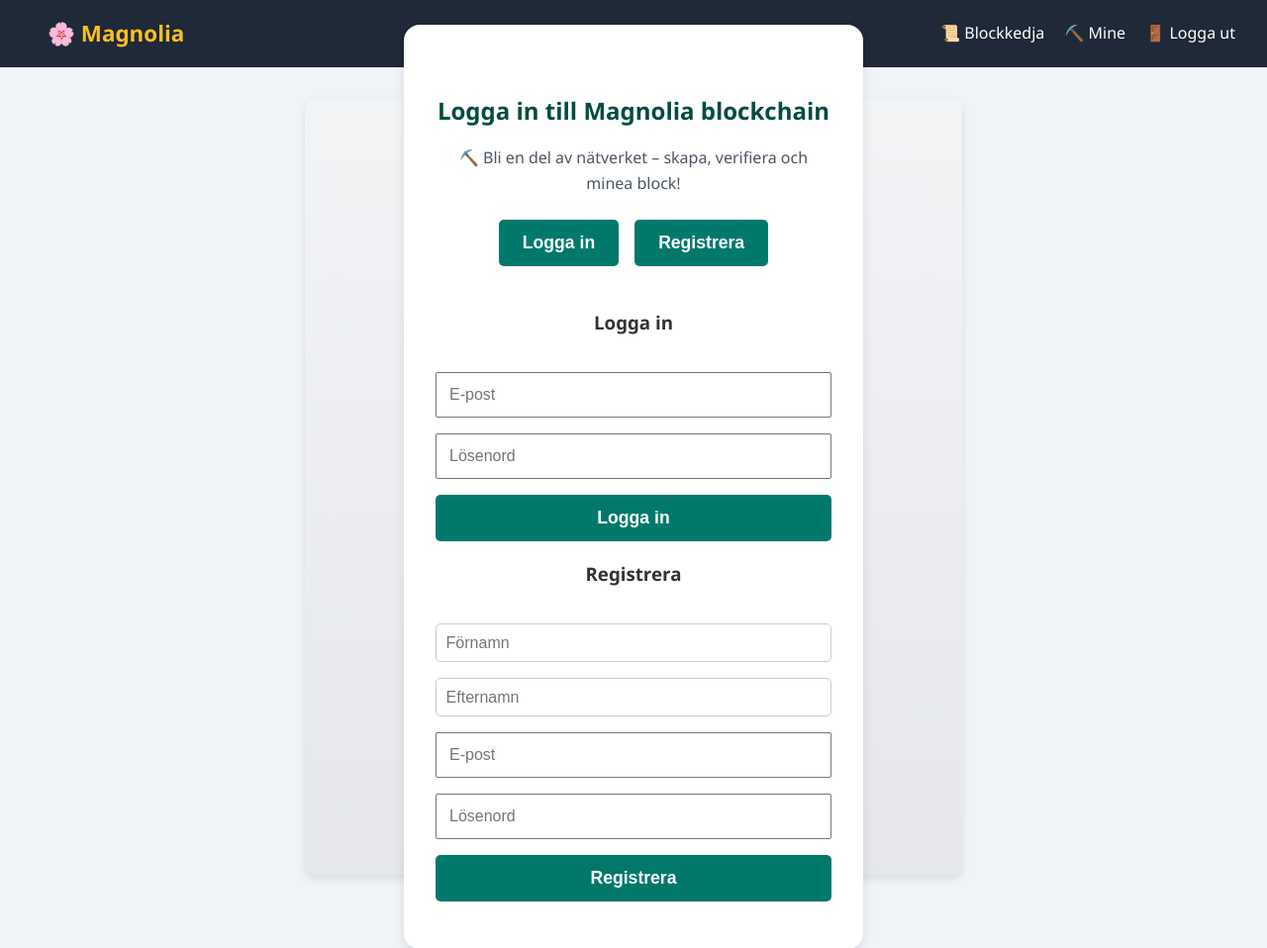
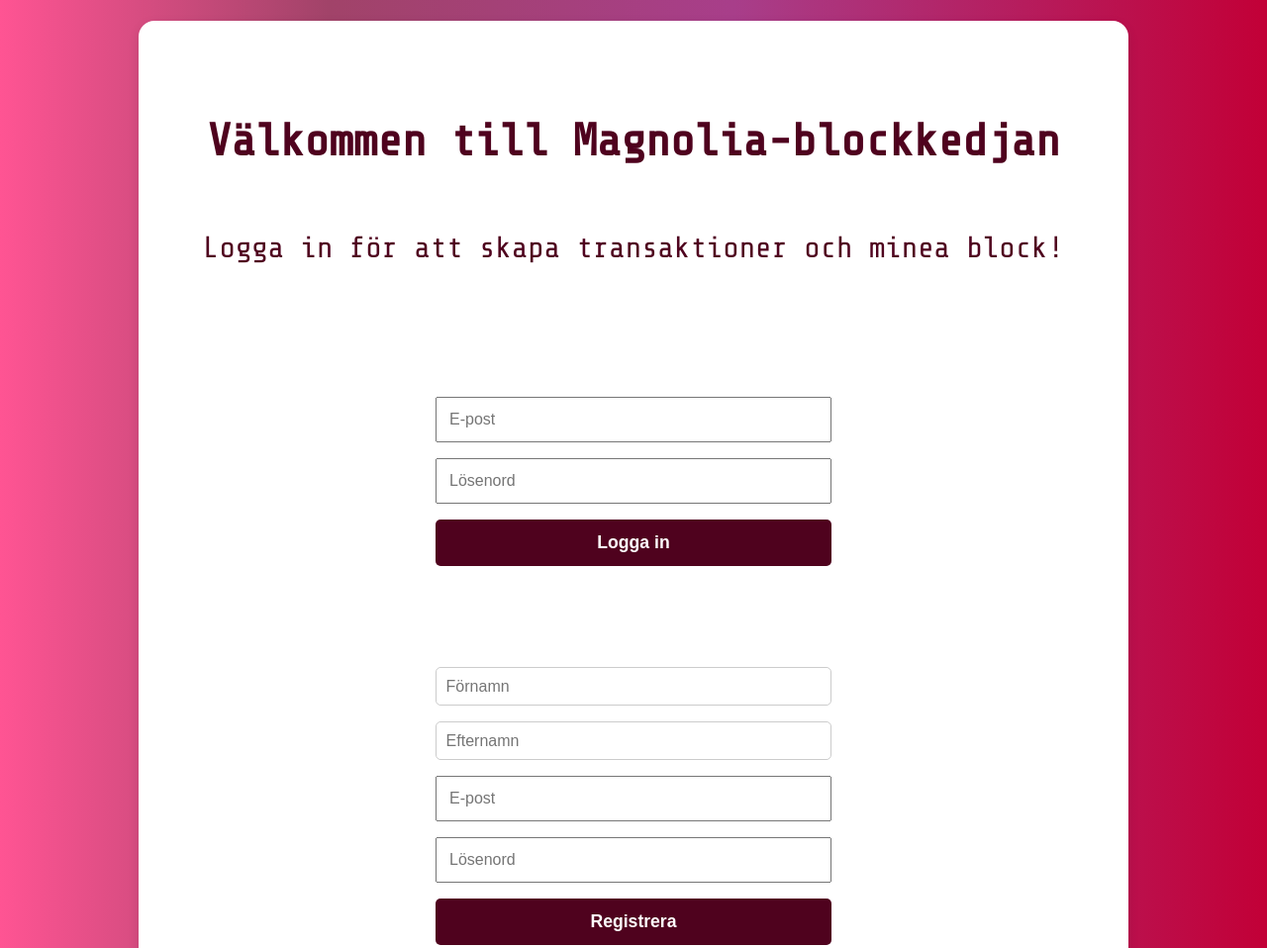
Before and after one commit to ellarhur/magnoliachain, a website: page index.html in a window 1280 px wide. Shown: the top 958 px of the page at 99% size. Drawn offline with nearby package versions, Linux system fonts and the light colour scheme.

Commit message:
[Added] design and css.

```diff
--- a/index.html
+++ b/index.html
@@ -1,24 +1,20 @@
 <!DOCTYPE html>
 <html lang="sv">
 <head>
-  <meta charset="UTF-8" />
+  <link rel="preconnect" href="https://fonts.googleapis.com">
+  <link rel="preconnect" href="https://fonts.gstatic.com" crossorigin>
+  <link href="https://fonts.googleapis.com/css2?family=Share+Tech+Mono&display=swap" rel="stylesheet">
+   <meta charset="UTF-8" />
   <meta name="viewport" content="width=device-width, initial-scale=1.0"/>
   <title>Magnolia – Logga in</title>
-  <link rel="stylesheet" href="./css/app.css" />
-  <link rel="stylesheet" href="./css/auth.css" />
-  <script src="./src/js/navbar.mjs" defer></script>
+  <link rel="stylesheet" href="./src/css/app.css" />
   <script type="module" src="./src/js/auth.mjs" defer></script>
 </head>
 <body>
   <main class="auth-container">
     <section class="auth-box">
-      <h2>Logga in till Magnolia blockchain</h2>
-      <p>⛏️ Bli en del av nätverket – skapa, verifiera och minea block!</p>
-
-      <div class="auth-buttons">
-        <button id="loginBtn" class="btn">Logga in</button>
-        <button id="registerBtn" class="btn btn-secondary">Registrera</button>
-      </div>
+      <h1>Välkommen till Magnolia-blockkedjan</h1>
+      <p>Logga in för att skapa transaktioner och minea block!</p>
 
       <!-- Login Form -->
       <form id="loginForm" class="auth-form hidden">
--- a/src/css/app.css
+++ b/src/css/app.css
@@ -1,78 +1,56 @@
-/* css/app.css */
 body {
-  margin: 0;
-  font-family: 'Segoe UI', sans-serif;
-  background: #fefefe;
-}
-
-.navbar {
-  background-color: #1f2937;
-  color: white;
-  padding: 1rem 2rem;
-  display: flex;
-  justify-content: space-between;
-  align-items: center;
-}
-
-.navbar a {
-  color: white;
-  text-decoration: none;
-  margin-left: 1rem;
-  font-weight: 500;
-  transition: color 0.2s ease;
-}
-
-.navbar a:hover {
-  color: #d1d5db;
-}
-
-.navbar .logo {
-  font-size: 1.4rem;
-  font-weight: bold;
-  color: #fbbf24;
+  font-family: "Share Tech Mono", monospace;
+  font-weight: 400;
+  font-style: normal;
+  font-size:1.9rem;
+  font-style: normal;
+      line-height: 1.6;
+  color: #000;
+  background: #ff5493;
+  background: linear-gradient(90deg,rgba(255, 84, 147, 1) 0%, rgba(161, 67, 105, 1) 26%, rgba(168, 62, 138, 1) 58%, rgba(194, 0, 55, 1) 100%);
 }
 
 main {
+  max-width: 1000px;
+  margin: 2rem auto;
   padding: 2rem;
+  border-radius: 10px;
 }
 
-/* css/auth.css */
+
 .auth-container {
   display: flex;
+  margin-top:5rem;
+  margin-bottom:5rem;
   justify-content: center;
   align-items: center;
-  height: 90vh;
-  background: linear-gradient(to bottom, #f3f4f6, #e5e7eb);
+  height: 100vh;
 }
 
 .auth-box {
+  display: flex;
+  flex-direction: column;
+  align-items: center;
+  justify-content: center;
   background-color: white;
   padding: 3rem 2rem;
   border-radius: 1rem;
   box-shadow: 0 4px 12px rgba(0, 0, 0, 0.1);
   width: 100%;
-  max-width: 400px;
+  max-width: 1500px;
   text-align: center;
-}
-
-.auth-box h2 {
-  margin-bottom: 0.5rem;
-  font-size: 1.5rem;
 }
 
 .auth-box p {
   margin-bottom: 1.5rem;
-  color: #4b5563;
+  color: #4F021E;
 }
 
-.auth-buttons {
-  display: flex;
-  justify-content: center;
-  gap: 1rem;
-  margin-bottom: 1.5rem;
-}
 
 .auth-form {
+  width: 100%;
+  max-width: 400px;
+  text-align: center;
   display: flex;
   flex-direction: column;
   gap: 1rem;
@@ -83,46 +61,40 @@ main {
   font-size: 1rem;
 }
 
-/* Grundläggande reset och typografi */
-body {
-  font-family: 'Segoe UI', Tahoma, Geneva, Verdana, sans-serif;
-  background-color: #f0f4f8;
-  color: #333;
-  margin: 0;
-  padding: 0;
-  line-height: 1.6;
-}
-
 nav {
-  background-color: #004d40;
-  padding: 1rem 2rem;
+  background-color: #4F021E;
+  font-family: "Share Tech Mono", monospace;
+  font-size:1rem;
+  padding: 2rem;
+  border-radius:10px;
   display: flex;
   gap: 1rem;
+  align-items:center;
 }
 
 nav a {
-  color: #e0f2f1;
+  color: #fff;
   text-decoration: none;
   font-weight: 600;
   transition: color 0.3s ease;
+  border:1px solid #fff;
+  border-radius:10px;
+  padding:0.5rem;
+
 }
 
 nav a:hover {
-  color: #80cbc4;
-}
-
-main {
-  max-width: 600px;
-  margin: 2rem auto;
-  background-color: #fff;
-  padding: 2rem;
-  border-radius: 10px;
-  box-shadow: 0 4px 8px rgb(0 0 0 / 0.1);
+  color: #fd79a8;
 }
 
 h1, h2 {
-  color: #004d40;
+  color: #4F021E;
   margin-bottom: 1rem;
+}
+
+h3{
+  color:#fff;
+  font-size:1.5rem;
 }
 
 form label {
@@ -149,7 +121,7 @@ input[type="number"]:focus {
 }
 
 button {
-  background-color: #00796b;
+  background-color: #4F021E;
   color: white;
   border: none;
   padding: 0.8rem 1.5rem;
@@ -161,7 +133,7 @@ button {
 }
 
 button:hover {
-  background-color: #004d40;
+  background-color: #4F021E;
 }
 
 hr {
--- a/src/js/navbar.mjs
+++ b/src/js/navbar.mjs
@@ -4,22 +4,22 @@ document.addEventListener('DOMContentLoaded', () => {
   nav.classList.add('navbar');
 
   nav.innerHTML = `
-    <a href="./index.html" class="logo">🌸 Magnolia</a>
+      <h3>Magnolia Chain</h3>
     <div class="nav-links">
-      <a href="./src/pages/blockchain.html">📜 Blockkedja</a>
-      <a href="./src/pages/createtransaction.html">⛏️ Mine</a>
-      <a href="./" id="logout">🚪 Logga ut</a>
+      <a href="index.html">Hem</a>
+      <a href="blockchain.html">Blockchain</a>
+      <a href="createtransaction.html">Skapa Transaktion</a>
     </div>
   `;
 
   document.body.prepend(nav);
 
-  const logout = document.getElementById('logout');
+  const logout = document.getElementById('logoutBtn');
   if (logout) {
     logout.addEventListener('click', (e) => {
       e.preventDefault();
       localStorage.clear();
-      window.location.href = 'blockchain.html';
+      window.location.href = './index.html';
     });
   }
 });
```
Also changed, not shown: src/pages/blockchain.html (+3 -5 lines), src/pages/createtransaction.html (+2 -6 lines).
